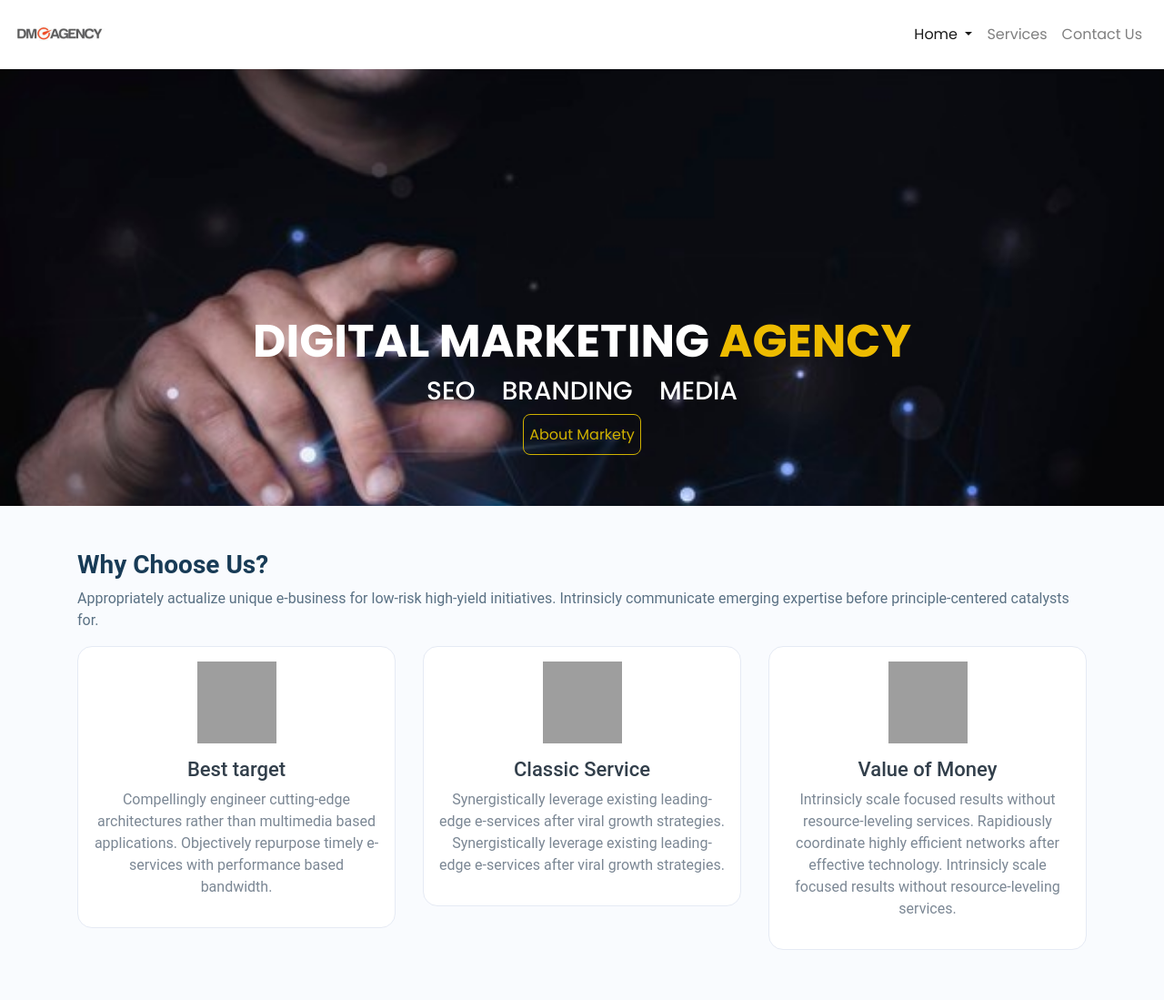
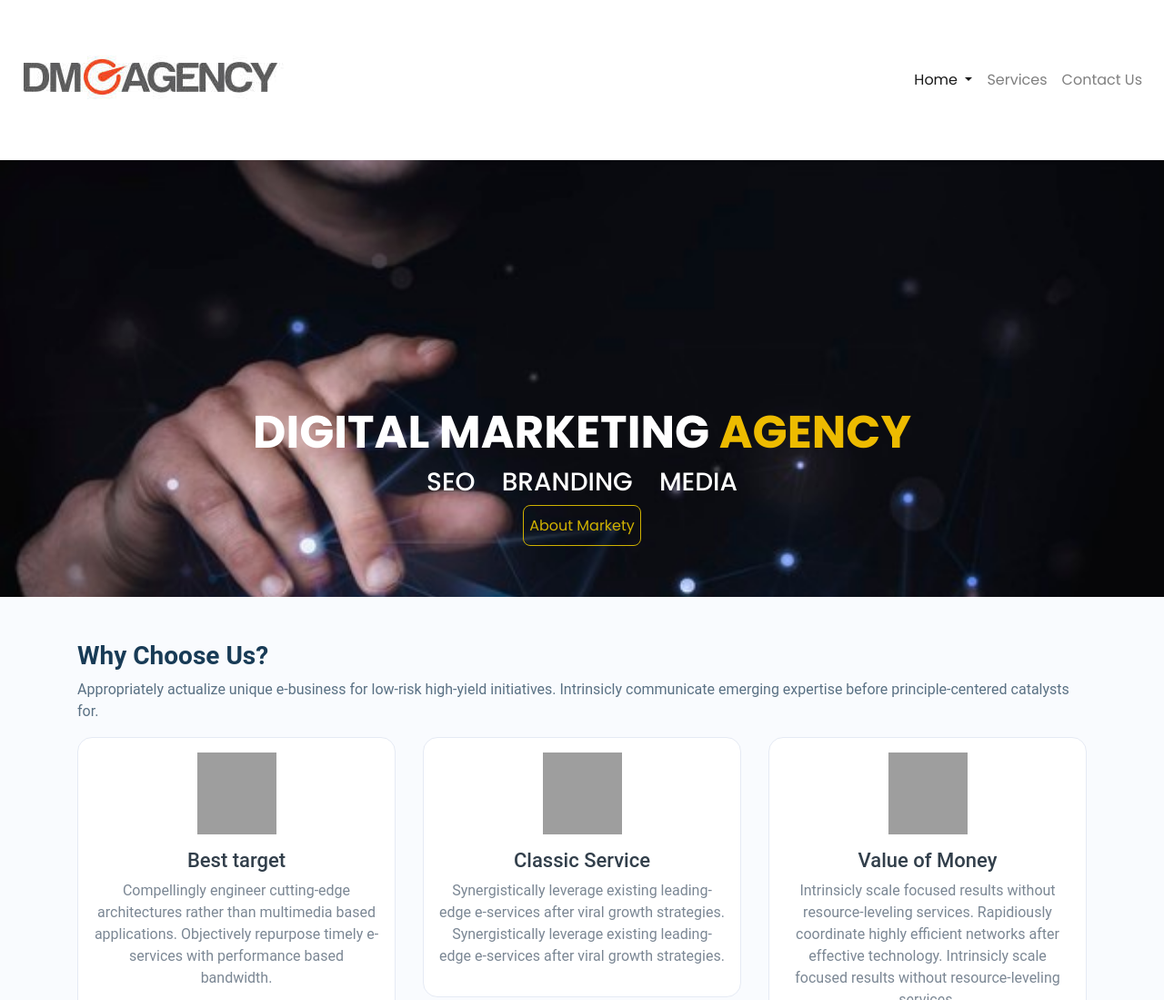
Before and after one commit to surya-8325/DM--agency, a plain HTML site: page index.html in a window 1280 px wide. Shown: the top 1099 px of the page at 91% size. Drawn offline with nearby package versions, Linux system fonts and the light colour scheme; grey boxes are pictures that could not be loaded; a script that the page names is missing.

Commit message:
07-01-22

```diff
--- a/style.css
+++ b/style.css
@@ -1,7 +1,4 @@
-.logo {
-    width: 100px;
-    height: 50px;
-  }
+
   *{
     margin: 0;
     padding: 0;
```
